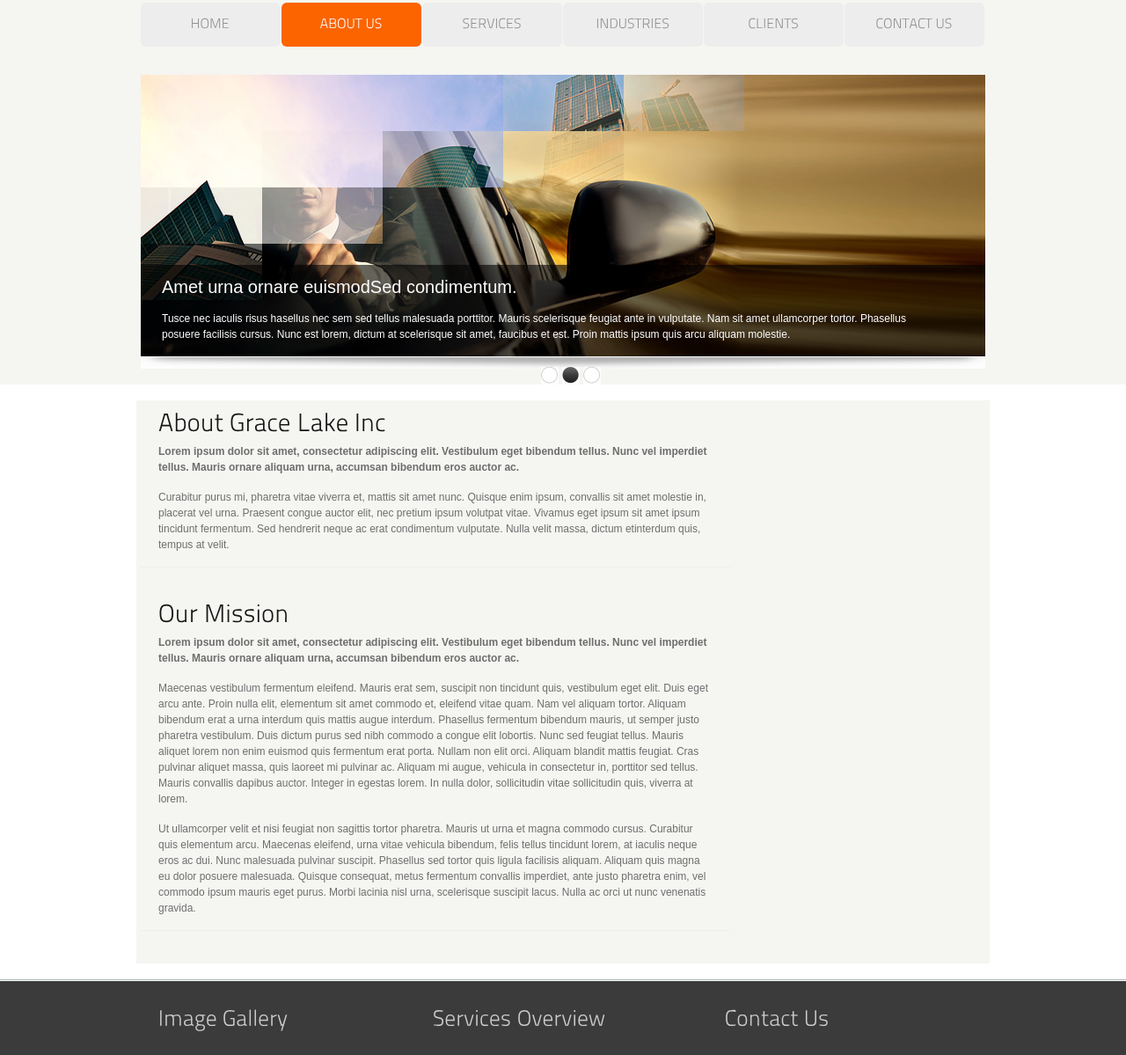
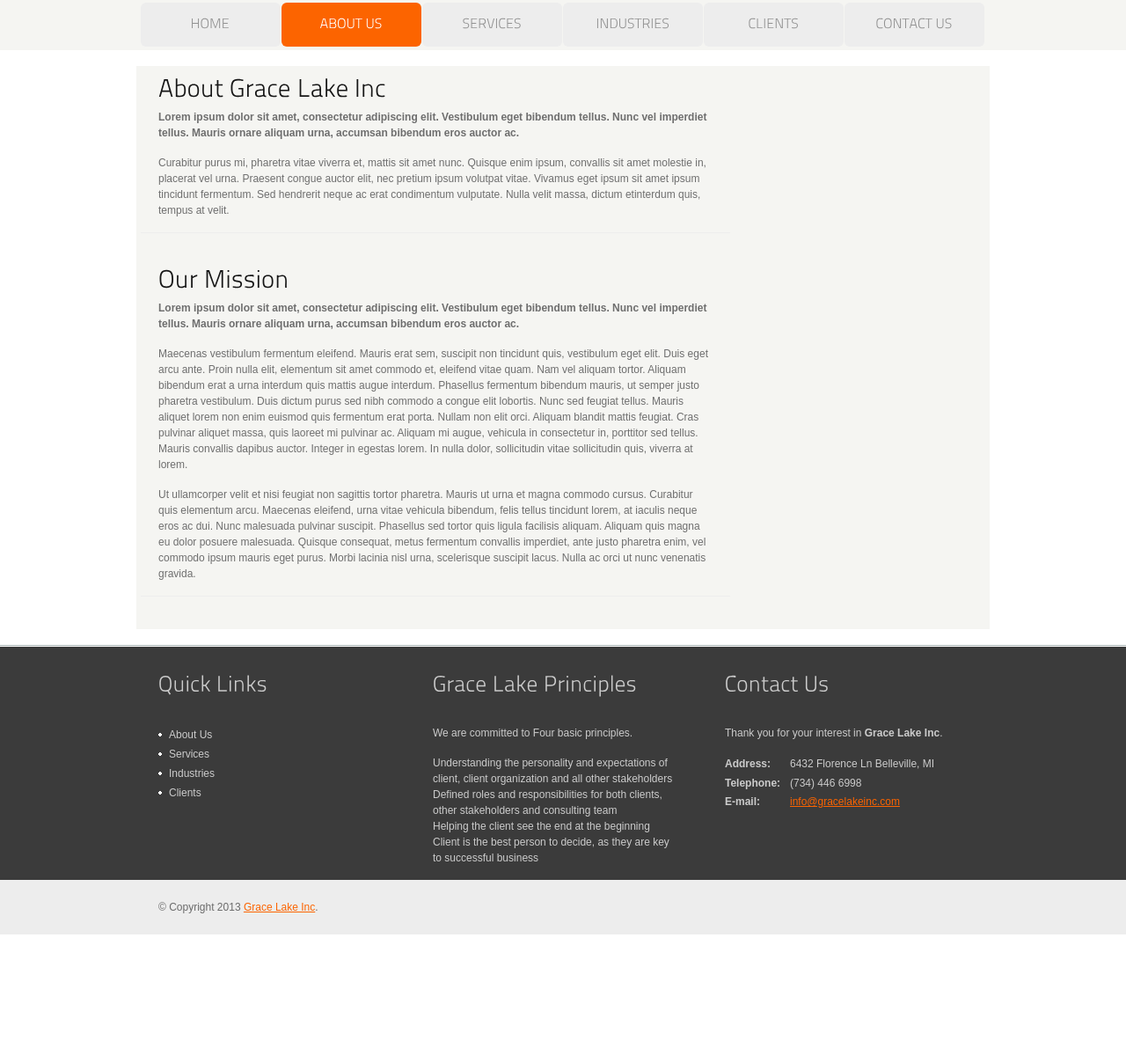
Before and after one commit to gracelake/gracelakeinc.github.io, a plain HTML site: page about.html in a window 1280 px wide. Shown: the part 137-1336 px from the top of the page at 88% size. After the commit the page ends 1199 px from the top, so only its background shows below. Drawn offline with Linux system fonts and the light colour scheme.

Commit message:
Footer changes

```diff
--- a/about.html
+++ b/about.html
@@ -44,14 +44,6 @@
         </ul>
       </div>
       <div class="clr"></div>
-      <div class="slider">
-        <div id="coin-slider"> <a href="#"><img src="images/slide1.jpg" width="960" height="320" alt="" /><span><big>Sed condimentum justo sit amet urna ornare euismod.</big><br />
-          Tusce nec iaculis risus hasellus nec sem sed tellus malesuada porttitor. Mauris scelerisque feugiat ante in vulputate. Nam sit amet ullamcorper tortor. Phasellus posuere facilisis cursus. Nunc est lorem, dictum at scelerisque sit amet, faucibus et est. Proin mattis ipsum quis arcu aliquam molestie.</span></a> <a href="#"><img src="images/slide2.jpg" width="960" height="320" alt="" /><span><big>Amet urna ornare euismodSed condimentum.</big><br />
-          Tusce nec iaculis risus hasellus nec sem sed tellus malesuada porttitor. Mauris scelerisque feugiat ante in vulputate. Nam sit amet ullamcorper tortor. Phasellus posuere facilisis cursus. Nunc est lorem, dictum at scelerisque sit amet, faucibus et est. Proin mattis ipsum quis arcu aliquam molestie.</span></a> <a href="#"><img src="images/slide3.jpg" width="960" height="320" alt="" /><span><big>Sed condimentum justo sit amet urna ornare euismod.</big><br />
-          Tusce nec iaculis risus hasellus nec sem sed tellus malesuada porttitor. Mauris scelerisque feugiat ante in vulputate. Nam sit amet ullamcorper tortor. Phasellus posuere facilisis cursus. Nunc est lorem, dictum at scelerisque sit amet, faucibus et est. Proin mattis ipsum quis arcu aliquam molestie.</span></a> </div>
-        <div class="clr"></div>
-      </div>
-      <div class="clr"></div>
     </div>
   </div>
   <div class="content">
@@ -77,15 +69,22 @@
   <div class="fbg">
     <div class="fbg_resize">
       <div class="col c1">
-        <h2><span>Image</span> Gallery</h2>
-        <a href="#"><img src="images/gal1.jpg" width="75" height="75" alt="" class="gal" /></a> <a href="#"><img src="images/gal2.jpg" width="75" height="75" alt="" class="gal" /></a> <a href="#"><img src="images/gal3.jpg" width="75" height="75" alt="" class="gal" /></a> <a href="#"><img src="images/gal4.jpg" width="75" height="75" alt="" class="gal" /></a> <a href="#"><img src="images/gal5.jpg" width="75" height="75" alt="" class="gal" /></a> <a href="#"><img src="images/gal6.jpg" width="75" height="75" alt="" class="gal" /></a> </div>
+        <h2><span>Quick Links</span></h2>
+        <ul class="fbg_ul">
+          <li><a href="about.html">About Us</a></li>
+          <li><a href="services.html">Services</a></li>
+          <li><a href="industries.html">Industries</a></li>
+          <li><a href="clients.html">Clients</a></li>
+        </ul>
+      </div>
       <div class="col c2">
-        <h2><span>Services</span> Overview</h2>
-        <p>Curabitur sed urna id nunc pulvinar semper. Nunc sit amet tortor sit amet lacus sagittis posuere cursus vitae nunc.Etiam venenatis, turpis at eleifend porta, nisl nulla bibendum justo.</p>
+        <h2><span>Grace Lake</span> Principles</h2>
+        <p>We are committed to Four basic principles.</p>
         <ul class="fbg_ul">
-          <li><a href="#">Lorem ipsum dolor labore et dolore.</a></li>
-          <li><a href="#">Excepteur officia deserunt.</a></li>
-          <li><a href="#">Integer tellus ipsum tempor sed.</a></li>
+          <li>Understanding the personality and expectations of client, client organization and all other stakeholders</li>
+          <li>Defined roles and responsibilities for both clients, other stakeholders and consulting team</li>
+          <li>Helping the client see the end at the beginning</li>
+          <li>Client is the best person to decide, as they are key to successful business</li>
         </ul>
       </div>
       <div class="col c3">
```
Also changed, not shown: 404.html (+12 -5 lines), clients.html (+14 -7 lines), contact.html (+14 -7 lines), index.html (+14 -7 lines), industries.html (+14 -7 lines), services.html (+8 -2 lines).
